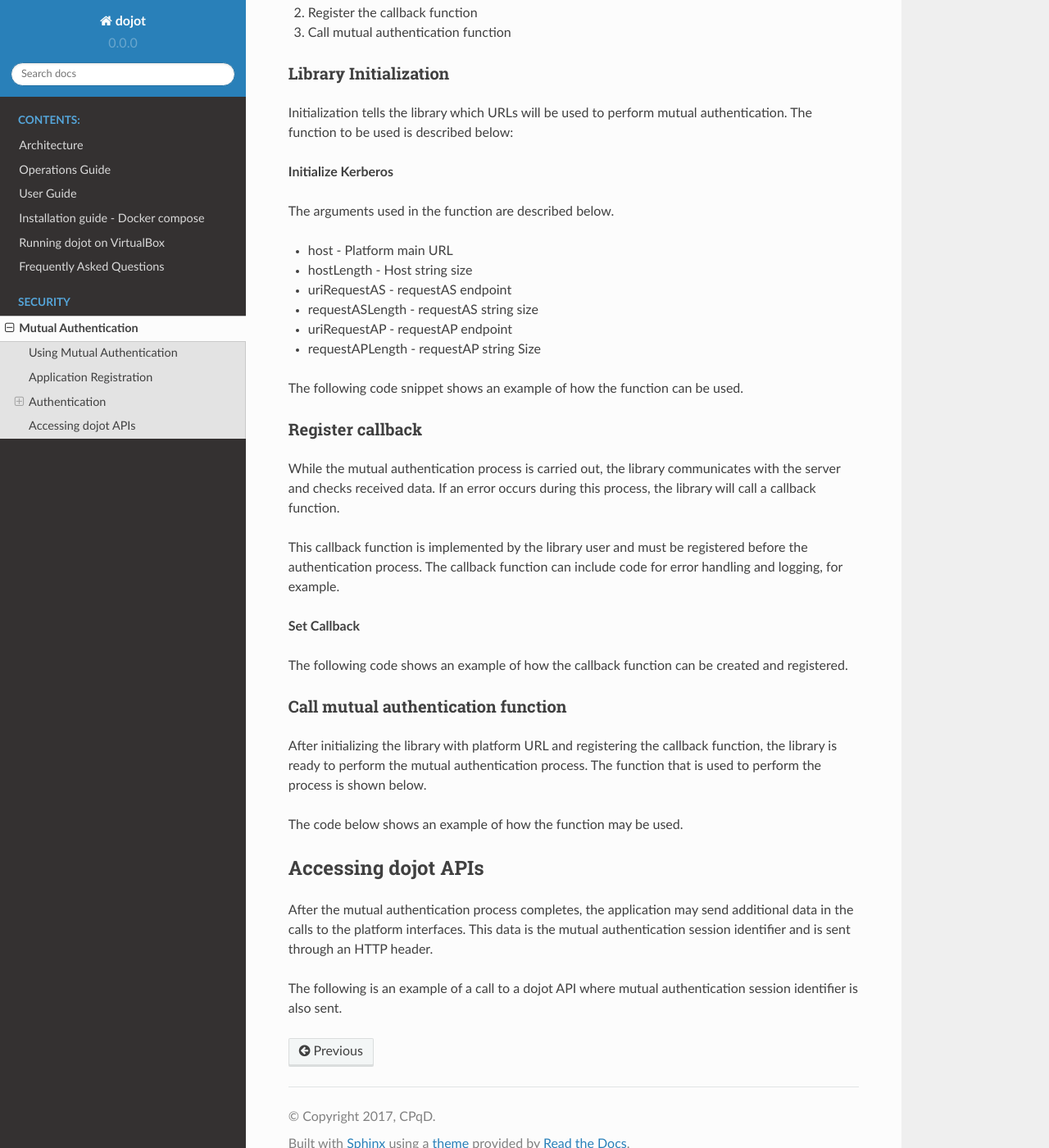
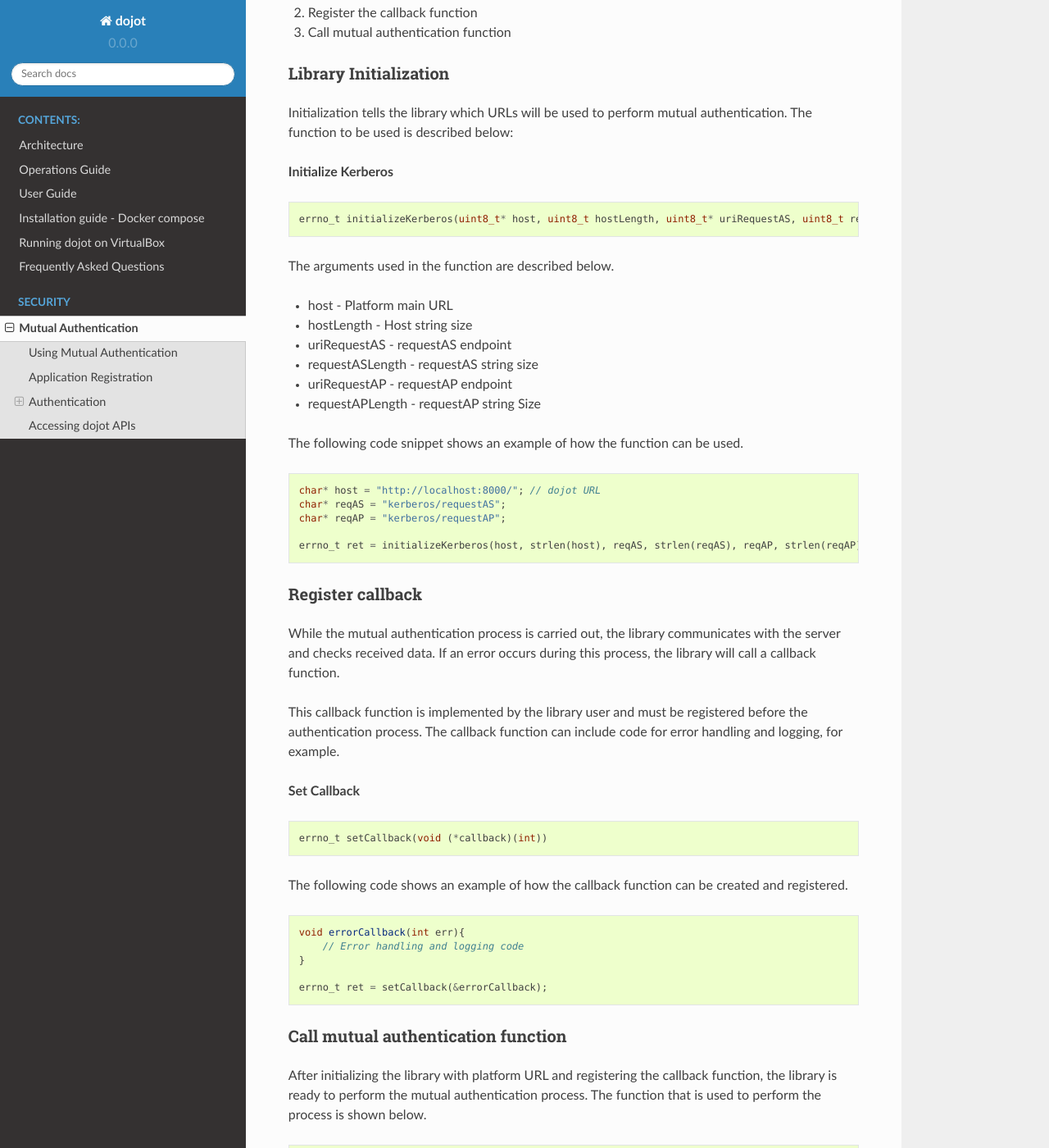
Before and after one commit to dojot/docs, a Sphinx documentation site: the page built from source/security/mutual-authentication.rst, in a window 1280 px wide and 1400 px high, scrolled down 1907 px. Shown: the whole window at 82% size. Built offline with Sphinx 7.4.7 and the Read the Docs theme 2.0.0, drawn with Linux system fonts in a browser that asks for light colours; some of the changed text lies outside the part shown.

```diff
--- a/source/security/mutual-authentication.rst
+++ b/source/security/mutual-authentication.rst
@@ -63,7 +63,7 @@
 
 **Initialize Kerberos**
 
-.. code-block: c
+.. code-block:: c
 
     errno_t initializeKerberos(uint8_t* host, uint8_t hostLength, uint8_t* uriRequestAS, uint8_t requestASLength, uint8_t* uriRequestAP, uint8_t requestAPLength)
 
@@ -83,7 +83,7 @@
 
 The following code snippet shows an example of how the function can be used.
 
-.. code-block: c
+.. code-block:: c
 
     char* host = "http://localhost:8000/"; // dojot URL
     char* reqAS = "kerberos/requestAS";
@@ -100,13 +100,13 @@
 
 **Set Callback**
 
-.. code-block: c
+.. code-block:: c
 
     errno_t setCallback(void (*callback)(int))
 
 The following code shows an example of how the callback function can be created and registered.
 
-.. code-block: c
+.. code-block:: c
 
     void errorCallback(int err){
         // Error handling and logging code
@@ -119,13 +119,13 @@
 
 After initializing the library with platform URL and registering the callback function, the library is ready to perform the mutual authentication process. The function that is used to perform the process is shown below.
 
-.. code-block: c
+.. code-block:: c
 
     errno_t executeKerberosHandshake()
 
 The code below shows an example of how the function may be used.
 
-.. code-block: c
+.. code-block:: c
 
     errno_t ret = executeKerberosHandshake();
 
```
Also changed, not shown: other parts of source/security/mutual-authentication.rst (+2 -1 lines), 3 other files.
